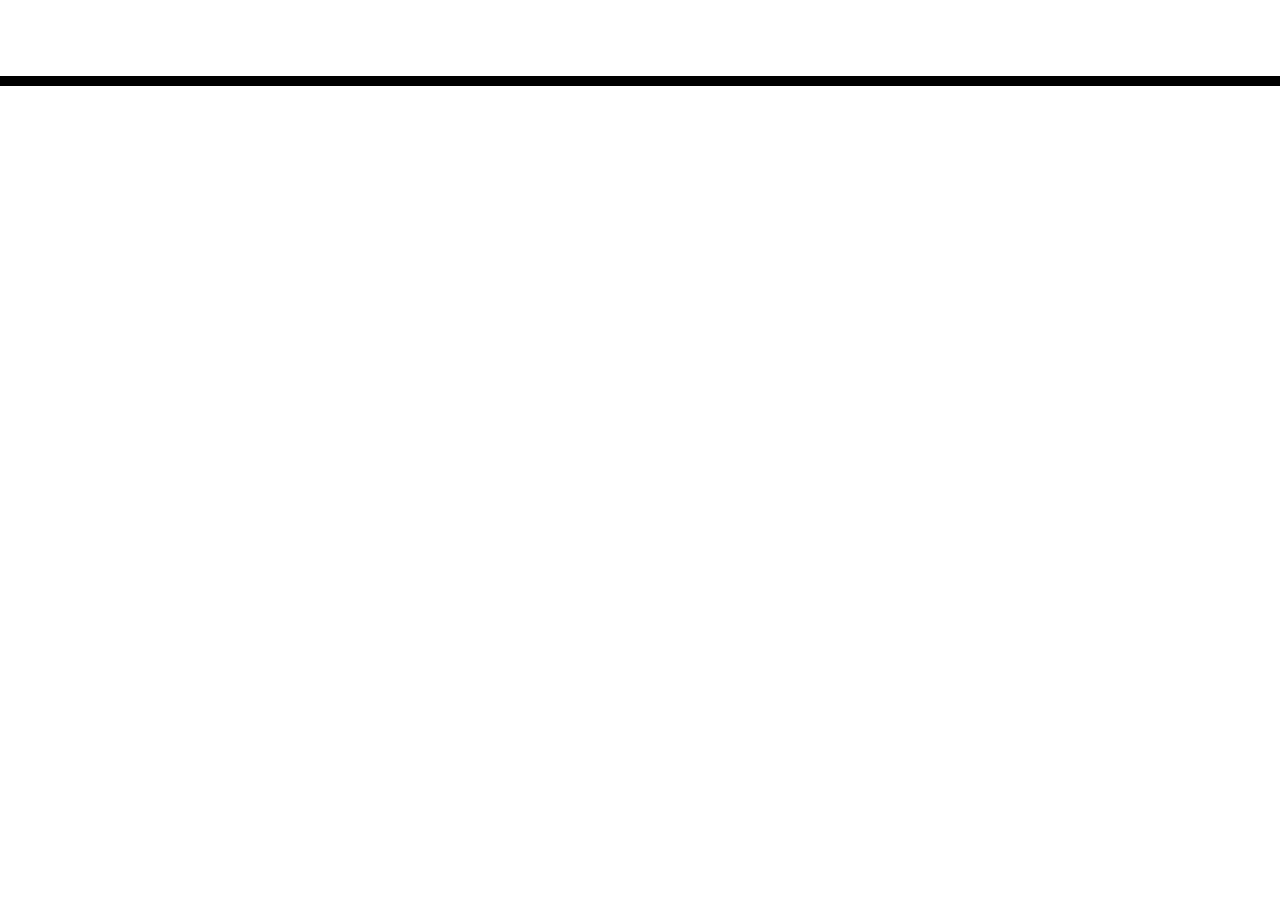
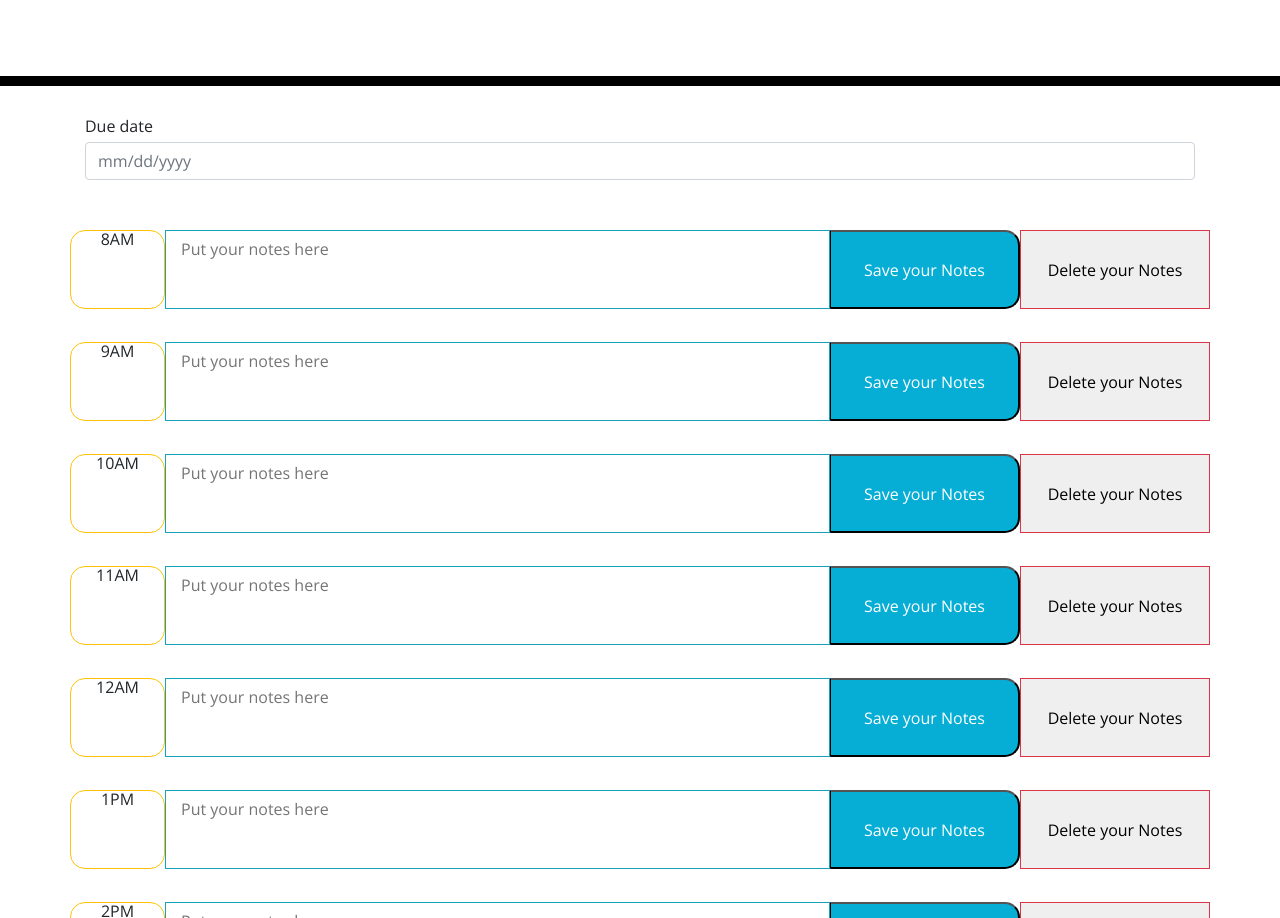
Before and after one commit to RandolphRichard/work-day-planner, a plain HTML site: page index.html in a window 1280 px wide. Shown: the part 182-1100 px from the top of the page. Before the commit the page ends 800 px from the top, so only its background shows below. Drawn offline with nearby package versions, Linux system fonts and the light colour scheme; files that its build step writes are made by us from their sources.

Commit message:
Structuring HTML

```diff
--- a/index.html
+++ b/index.html
@@ -18,21 +18,90 @@
       href="https://fonts.googleapis.com/css?family=Open+Sans&display=swap"
       rel="stylesheet"
     />
-    <link rel="stylesheet" href="style.css" />
-    <title>Work Day Scheduler</title>
+    <link rel="stylesheet" href="./assets/css/style.css" />
+    <title>Work Day Planner</title>
   </head>
 
   <body>
     <header class="jumbotron">
-      <h1 class="display-3">Work Day Scheduler</h1>
-      <p class="lead">A simple calendar app for scheduling your work day</p>
+      <h1 class="display-3">Work Day Planner</h1>
+      <p class="lead">A simple calendar app for planning your work day</p>
       <p id="currentDay" class="lead"></p>
     </header>
     <div class="container">
       <!-- Timeblocks go here -->
+      <div class="form-group">
+        <label for="modalDueDate">Due date</label>
+        <input type="text" class="form-control" placeholder="mm/dd/yyyy" id="modalDueDate" autocomplete="off">
+      </div>
+        <div class="row">
+        <div class="col-12">
+          <div id="8AM 8" class="row" >
+            <div id="8amHr" value="8" class="col-1 border border-warning topPad time-block">8AM</div>
+            <textarea id="8" class="col-7 border border-info" placeholder="Put your notes here"></textarea>
+            <button id="8amsaveN" data-hour=8 type="button" class="col-2 saveBtn saveBtn-i">Save your Notes</button>
+            <button id="8amdeleteN" class="col-2 border border-danger clearBtn clearBtn-i">Delete your Notes</button>
+          </div>
+          <div id="9AM 9" class="row" >
+            <div id="9amHr" value="9" class="col-1 border border-warning topPad time-block">9AM</div>
+            <textarea id="9" class="col-7 border border-info" placeholder="Put your notes here"></textarea>
+            <button id="9amsaveN" data-hour=9 type="button" class="col-2 saveBtn saveBtn-i">Save your Notes</button>
+            <button id="9amdeleteN" class="col-2 border border-danger clearBtn clearBtn-i">Delete your Notes</button>
+          </div>
+          <div id="10AM 10" class="row" >
+            <div id="10amHr" value="10" class="col-1 border border-warning topPad time-block">10AM</div>
+            <textarea id="10" class="col-7 border border-info" placeholder="Put your notes here"></textarea>
+            <button id="10amsaveN" data-hour=10 type="button" class="col-2 saveBtn saveBtn-i">Save your Notes</button>
+            <button id="10amdeleteN" class="col-2 border border-danger clearBtn clearBtn-i">Delete your Notes</button>
+          </div>
+          <div id="11AM 11" class="row" >
+            <div id="11amHr" value="11" class="col-1 border border-warning topPad time-block">11AM</div>
+            <textarea id="10" class="col-7 border border-info" placeholder="Put your notes here"></textarea>
+            <button id="10amsaveN" data-hour=11 type="button" class="col-2 saveBtn saveBtn-i">Save your Notes</button>
+            <button id="10amdeleteN" class="col-2 border border-danger clearBtn clearBtn-i">Delete your Notes</button>
+          </div>
+          <div id="12PM 12" class="row" >
+            <div id="12pmHr" value="12" class="col-1 border border-warning topPad time-block">12AM</div>
+            <textarea id="12" class="col-7 border border-info" placeholder="Put your notes here"></textarea>
+            <button id="12pmsaveN" data-hour=12 type="button" class="col-2 saveBtn saveBtn-i">Save your Notes</button>
+            <button id="12pmdeleteN" class="col-2 border border-danger clearBtn clearBtn-i">Delete your Notes</button>
+          </div>
+          <div id="1PM 13" class="row" >
+            <div id="1pmHr" value="13" class="col-1 border border-warning topPad time-block">1PM</div>
+            <textarea id="13" class="col-7 border border-info" placeholder="Put your notes here"></textarea>
+            <button id="1pmsaveN" data-hour=13 type="button" class="col-2 saveBtn saveBtn-i">Save your Notes</button>
+            <button id="1pmdeleteN" class="col-2 border border-danger clearBtn clearBtn-i">Delete your Notes</button>
+          </div>
+          <div id="2PM 14" class="row" >
+            <div id="2pmHr" value="14" class="col-1 border border-warning topPad time-block">2PM</div>
+            <textarea id="14" class="col-7 border border-info" placeholder="Put your notes here"></textarea>
+            <button id="2pmsaveN" data-hour=14 type="button" class="col-2 saveBtn saveBtn-i">Save your Notes</button>
+            <button id="2pmdeleteN" class="col-2 border border-danger clearBtn clearBtn-i">Delete your Notes</button>
+          </div>
+          <div id="3PM 15" class="row" >
+            <div id="3pmHr" value="15" class="col-1 border border-warning topPad time-block">3PM</div>
+            <textarea id="15" class="col-7 border border-info" placeholder="Put your notes here"></textarea>
+            <button id="3pmsaveN" data-hour=15 type="button" class="col-2 saveBtn saveBtn-i">Save your Notes</button>
+            <button id="3pmdeleteN" class="col-2 border border-danger clearBtn clearBtn-i">Delete your Notes</button>
+          </div>
+          <div id="4PM 16" class="row" >
+            <div id="4pmHr" value="16" class="col-1 border border-warning topPad time-block">4PM</div>
+            <textarea id="16" class="col-7 border border-info" placeholder="Put your notes here"></textarea>
+            <button id="4pmsaveN" data-hour=16 type="button" class="col-2 saveBtn saveBtn-i">Save your Notes</button>
+            <button id="4pmdeleteN" class="col-2 border border-danger clearBtn clearBtn-i">Delete your Notes</button>
+          </div>
+          <div id="5PM 17" class="row" >
+            <div id="5pmHr" value="17" class="col-1 border border-warning topPad time-block">5PM</div>
+            <textarea id="17" class="col-7 border border-info" placeholder="Put your notes here"></textarea>
+            <button id="5pmsaveN" data-hour=17 type="button" class="col-2 saveBtn saveBtn-i">Save your Notes</button>
+            <button id="5pmdeleteN" class="col-2 border border-danger clearBtn clearBtn-i">Delete your Notes</button>
+          </div>
+    </div>
+    </div>
     </div>
 
     <script src="https://code.jquery.com/jquery-3.4.1.min.js"></script>
     <script src="https://cdnjs.cloudflare.com/ajax/libs/moment.js/2.24.0/moment.min.js"></script>
+  <script src="./assets/js/script.js"></script>
   </body>
 </html>
```
